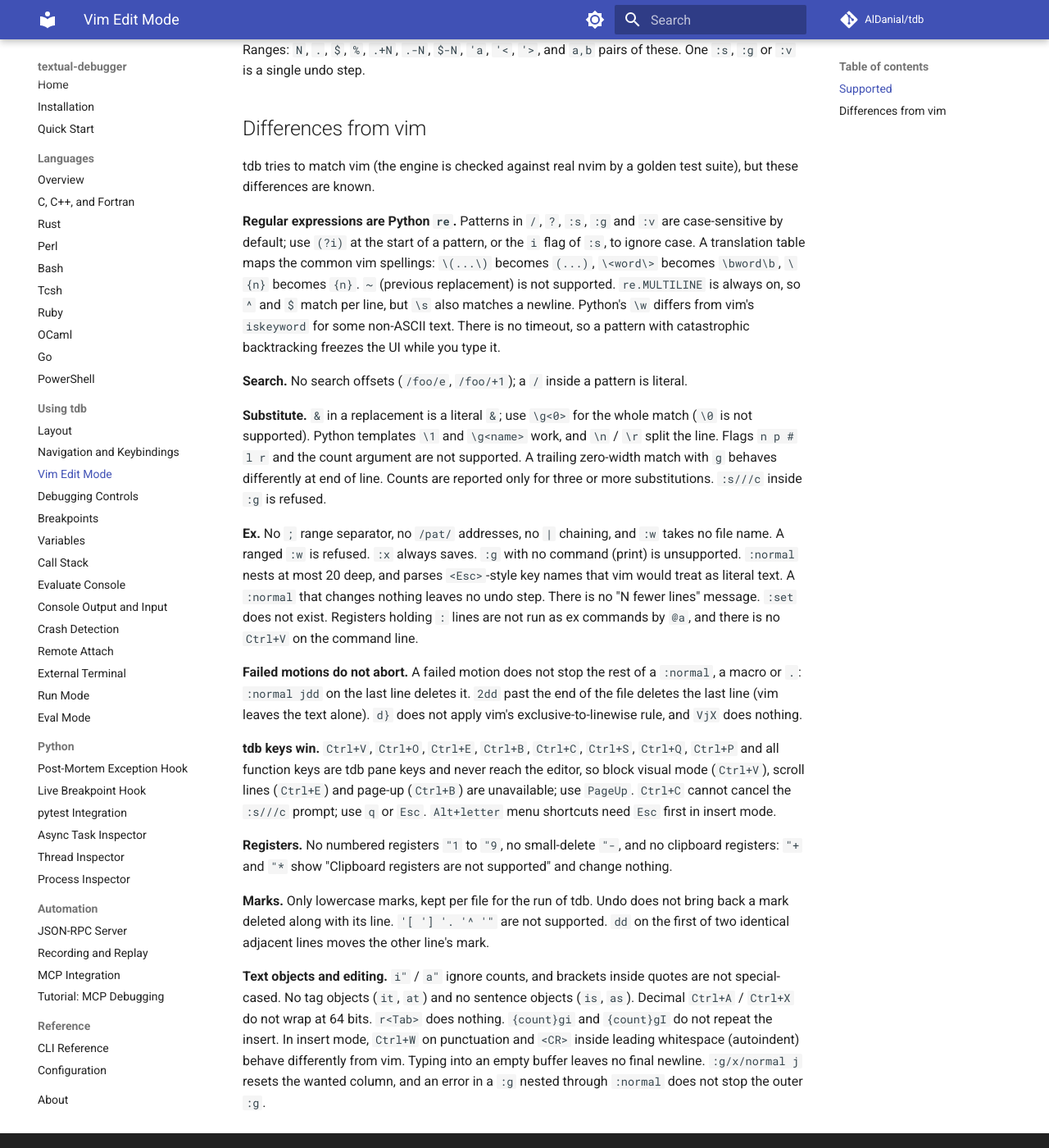
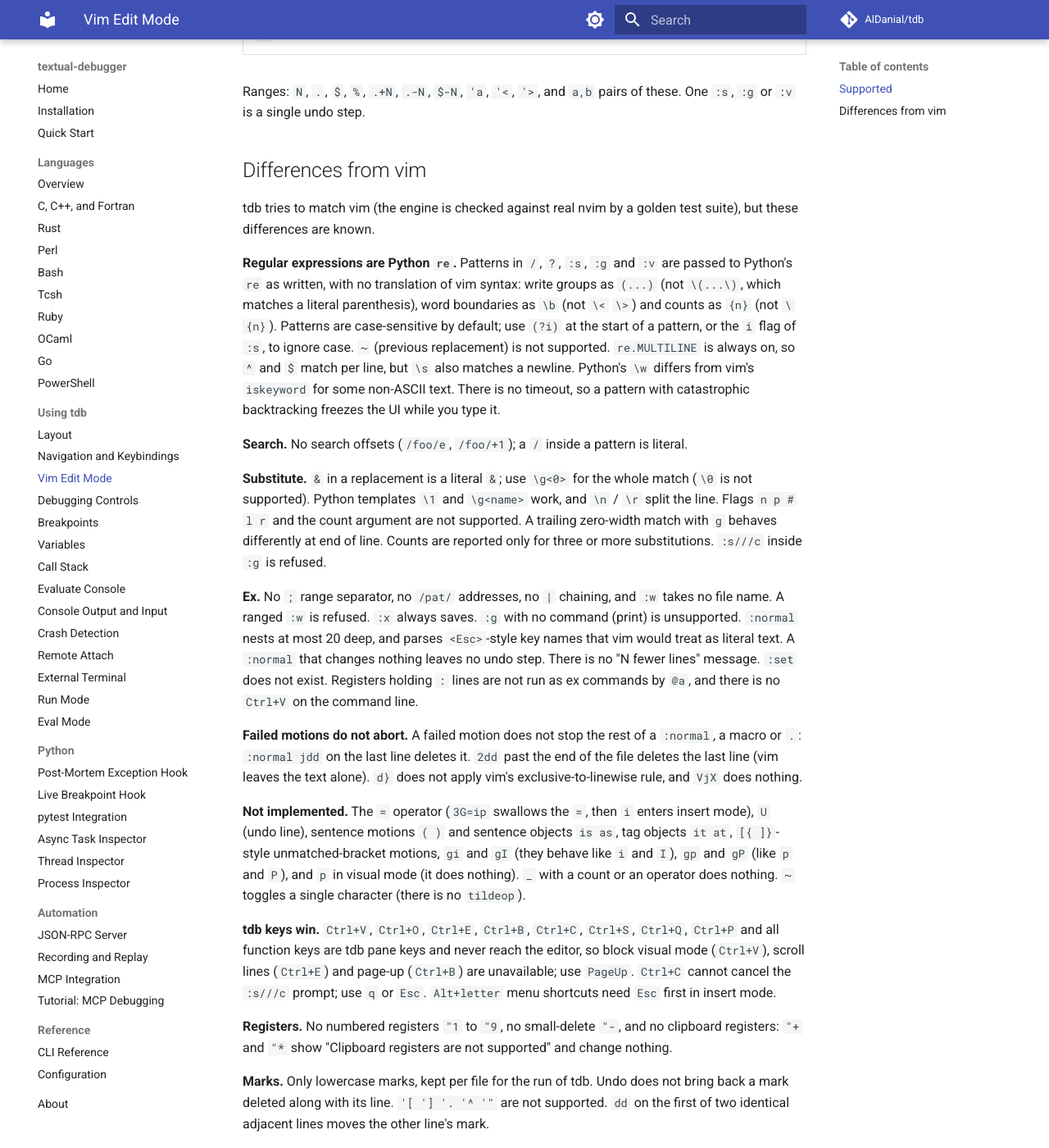
Before and after one commit to AlDanial/tdb, an MkDocs documentation site: the page built from docs/using/vim-edit-mode.md, in a window 1280 px wide and 1400 px high, scrolled down 1389 px. Shown: the whole window at 82% size. Built offline with MkDocs 1.6.1 and Material for MkDocs 9.7.7, drawn with Linux system fonts in a browser that asks for light colours; comment, search, counter and statistics services are not loaded; some of the changed text lies outside the part shown.

Commit message:
docs(vi): correct Supported list, Windows job installs pytest
Windows job: uv run --with pytest --with pytest-asyncio --with pytest-cov
(addopts needs pytest-cov); adds test_vi_textobjects.py. Docs: drop
unsupported U, =, ( ), gi/gI, gp/gP, visual p; document that patterns
are plain Python re with no \( \< \{n} translation.

Co-Authored-By: Claude Opus 5.5 <noreply@anthropic.com>
Claude-Session: https://claude.ai/code/session_01MK66g5TYWWbX5zQfH81T9q

```diff
--- a/docs/using/vim-edit-mode.md
+++ b/docs/using/vim-edit-mode.md
@@ -14,20 +14,23 @@ differs from vim.
 linewise visual (`V`). `gv` reselects the last visual area.
 
 **Motions.** `h j k l`, `w b e W B E ge`, `0 ^ $ |`, `gg G NG`, `f F t T ; ,`,
-`% ( ) { }`, `H M L`, `+ - _`, `gj gk`, `PageUp` / `PageDown`, and
-`'a` / `` `a `` mark jumps. A count prefix works on all of them.
+`% { }`, `+ -`, `_` (without a count or operator), `gj gk`, `H M L`,
+`PageUp` / `PageDown`, and `'a` / `` `a `` / `''` / ` `` ` mark jumps. A
+count prefix works on all of them except `_`. `H M L` and `PageUp` /
+`PageDown` need a rendered editor (they act on the visible window).
 
-**Operators.** `d c y > < = ~ g~ gu gU J gJ`, doubled for lines (`dd`,
-`cc`, `yy`, `>>`), with any motion or text object, and with counts
-(`d3w`, `3dd`, `2d3w`). `x X D C s S Y r R p P gp gP u Ctrl+R U`,
-`Ctrl+A` / `Ctrl+X` (increment / decrement the number at or after the
-cursor, with a count).
+**Operators.** `d c y > < g~ gu gU`, doubled for lines (`dd`, `cc`, `yy`,
+`>>`, `gUU`), with any motion or text object, and with counts (`d3w`,
+`3dd`, `2d3w`). `J gJ` (with a count), `~`, `x X D C s S Y r R p P u
+Ctrl+R`, and in visual mode `d c y > < ~ u U J`.
+`Ctrl+A` / `Ctrl+X` increment / decrement the number at or after the
+cursor, with a count (decimal, hex `0x`, negative).
 
 **Text objects.** `iw aw iW aW`, `ip ap`, quotes `i" a" i' a' i\` a\``,
 brackets `i( a( ib ab i[ a[ i{ a{ iB aB i< a<`: `ciw`, `ci(`, `dap`,
 `yi"`, and so on.
 
-**Insert entry.** `i a I A o O gi gI`.
+**Insert entry.** `i a I A o O`.
 
 **Registers.** `"a` to `"z`, `"A` to `"Z` (append), the unnamed register
 `""`, the yank register `"0`, and the black hole `"_`. `.` repeats the
@@ -62,11 +65,12 @@ tdb tries to match vim (the engine is checked against real nvim by a
 golden test suite), but these differences are known.
 
 **Regular expressions are Python `re`.** Patterns in `/`, `?`, `:s`, `:g`
-and `:v` are case-sensitive by default; use `(?i)` at the start of a
-pattern, or the `i` flag of `:s`, to ignore case. A translation table maps
-the common vim spellings: `\(...\)` becomes `(...)`, `\<word\>` becomes
-`\bword\b`, `\{n}` becomes `{n}`. `~` (previous replacement) is not
-supported. `re.MULTILINE` is always on, so `^` and `$` match per line, but
+and `:v` are passed to Python's `re` as written, with no translation of
+vim syntax: write groups as `(...)` (not `\(...\)`, which matches a
+literal parenthesis), word boundaries as `\b` (not `\<` `\>`) and counts as
+`{n}` (not `\{n}`). Patterns are case-sensitive by default; use `(?i)` at
+the start of a pattern, or the `i` flag of `:s`, to ignore case. `~`
+(previous replacement) is not supported. `re.MULTILINE` is always on, so `^` and `$` match per line, but
 `\s` also matches a newline. Python's `\w` differs from vim's `iskeyword`
 for some non-ASCII text. There is no timeout, so a pattern with
 catastrophic backtracking freezes the UI while you type it.
@@ -96,6 +100,14 @@ a `:normal`, a macro or `.`: `:normal jdd` on the last line deletes it.
 alone). `d}` does not apply vim's exclusive-to-linewise rule, and `VjX`
 does nothing.
 
+**Not implemented.** The `=` operator (`3G=ip` swallows the `=`, then `i`
+enters insert mode), `U` (undo line), sentence motions `( )` and sentence
+objects `is as`, tag objects `it at`, `[{ ]}`-style unmatched-bracket
+motions, `gi` and `gI` (they behave like `i` and `I`), `gp` and `gP` (like
+`p` and `P`), and `p` in visual mode (it does nothing). `_` with a count
+or an operator does nothing. `~` toggles a single character (there is no
+`tildeop`).
+
 **tdb keys win.** `Ctrl+V`, `Ctrl+O`, `Ctrl+E`, `Ctrl+B`, `Ctrl+C`,
 `Ctrl+S`, `Ctrl+Q`, `Ctrl+P` and all function keys are tdb pane keys and
 never reach the editor, so block visual mode (`Ctrl+V`), scroll lines
@@ -113,10 +125,8 @@ are not supported. `dd` on the first of two identical adjacent lines moves
 the other line's mark.
 
 **Text objects and editing.** `i"` / `a"` ignore counts, and brackets
-inside quotes are not special-cased. No tag objects (`it`, `at`) and no
-sentence objects (`is`, `as`). Decimal `Ctrl+A` / `Ctrl+X` do not wrap at
-64 bits. `r<Tab>` does nothing. `{count}gi` and `{count}gI` do not repeat
-the insert. In insert mode, `Ctrl+W` on punctuation and `<CR>` inside
+inside quotes are not special-cased. Decimal `Ctrl+A` / `Ctrl+X` do not wrap at
+64 bits. `r<Tab>` does nothing. In insert mode, `Ctrl+W` on punctuation and `<CR>` inside
 leading whitespace (autoindent) behave differently from vim. Typing into
 an empty buffer leaves no final newline. `:g/x/normal j` resets the wanted
 column, and an error in a `:g` nested through `:normal` does not stop the
```
Also changed, not shown: 1 other file.
